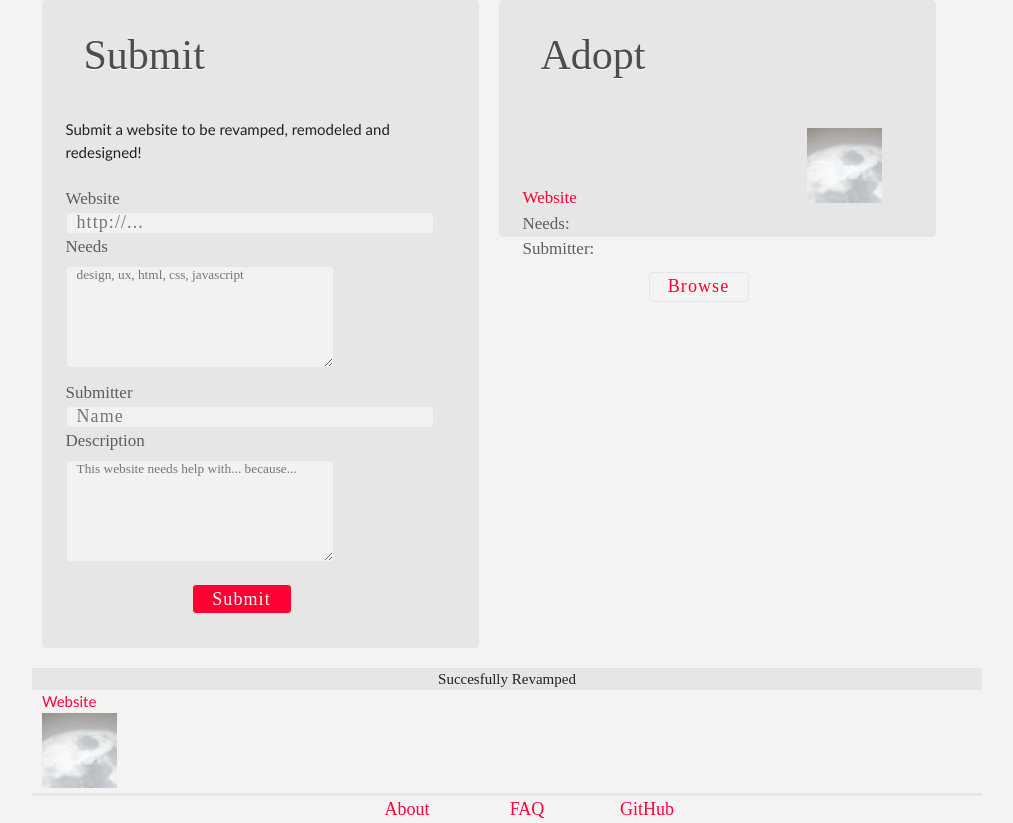
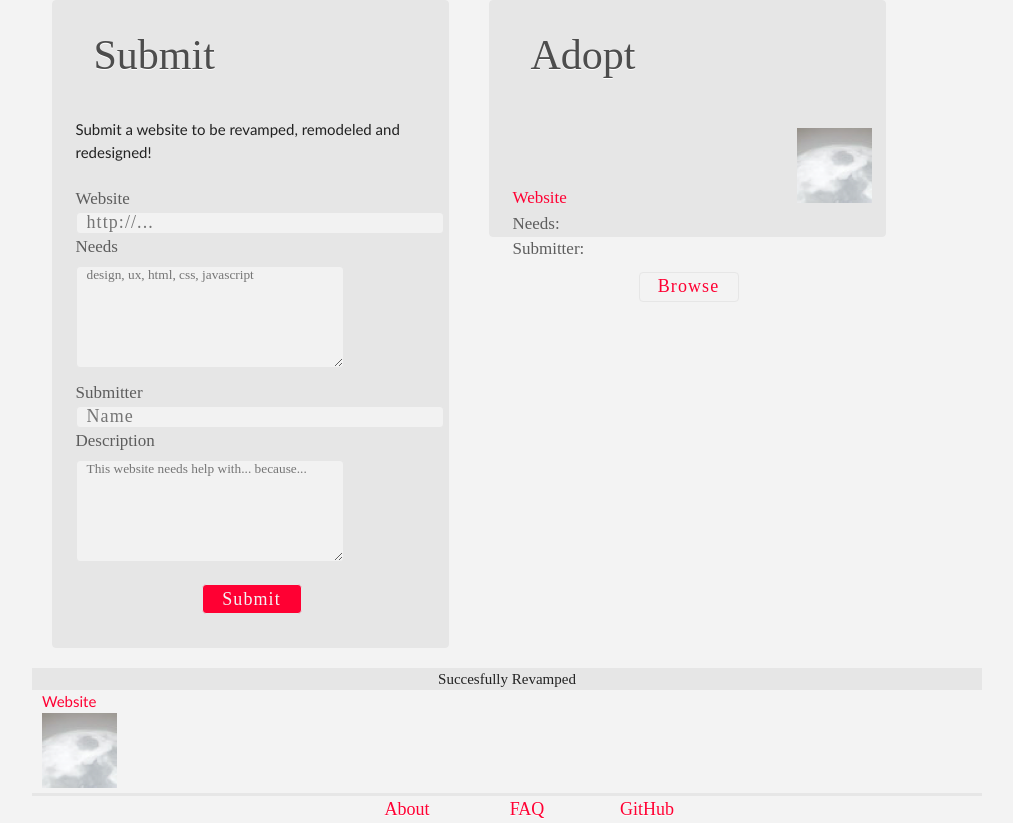
Before and after one commit to psyrax/SHDHVH-1, a CodeIgniter app: page /index.php/home/index in a window 1280 px wide. Shown: the part 216-1039 px from the top of the page, without its empty margins (133-1146 px from the left). Run offline with CodeIgniter, Linux system fonts and the light colour scheme.

Commit message:
home changes

```diff
--- a/public/application/views/home/index_view.php
+++ b/public/application/views/home/index_view.php
@@ -1,4 +1,4 @@
-<div class="span-10 box">
+<div class="span-9 box">
 		<div>
 			<div class="form">
 				<h2>Submit</h2>
@@ -13,7 +13,7 @@
 			</div>
 		</div>
 	</div>
-	<div class="span-10 box">
+	<div class="span-9 box">
 		<div>
 			<h2>Adopt</h2>
 			<div class="details">
--- a/public/blueprint/style.css
+++ b/public/blueprint/style.css
@@ -167,7 +167,7 @@ div#body div#footer a:hover {
 }
 
 .box {
-    margin:0 10px 20px 10px;
+    margin:0 20px 20px 20px;
     border:1px solid #E6E6E6;
     -moz-border-radius:4px;
     -webkit-border-radius:4px;
```
